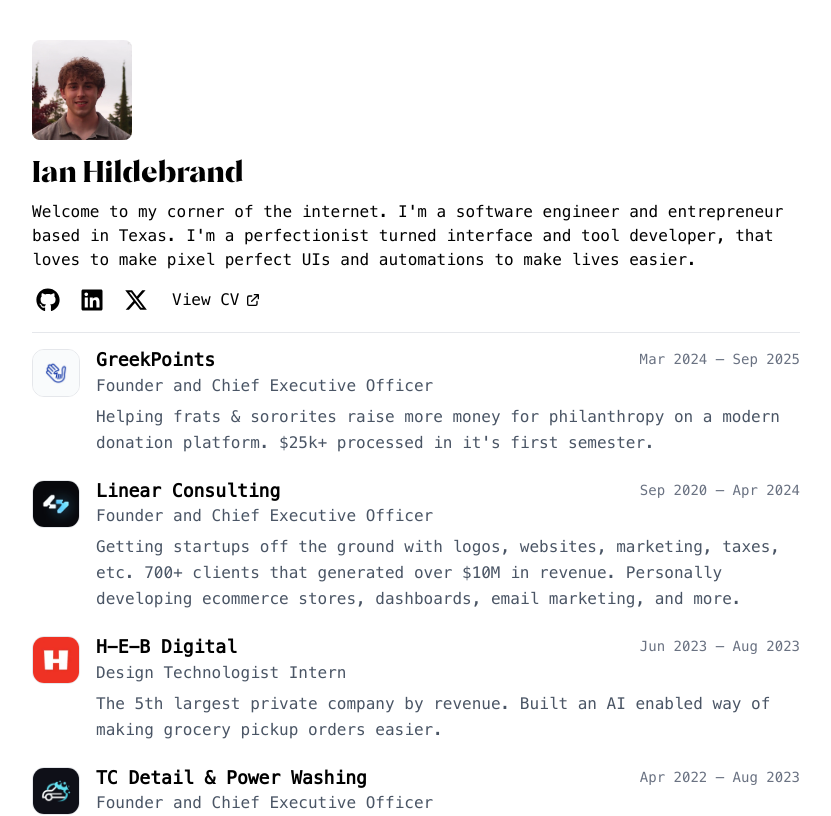
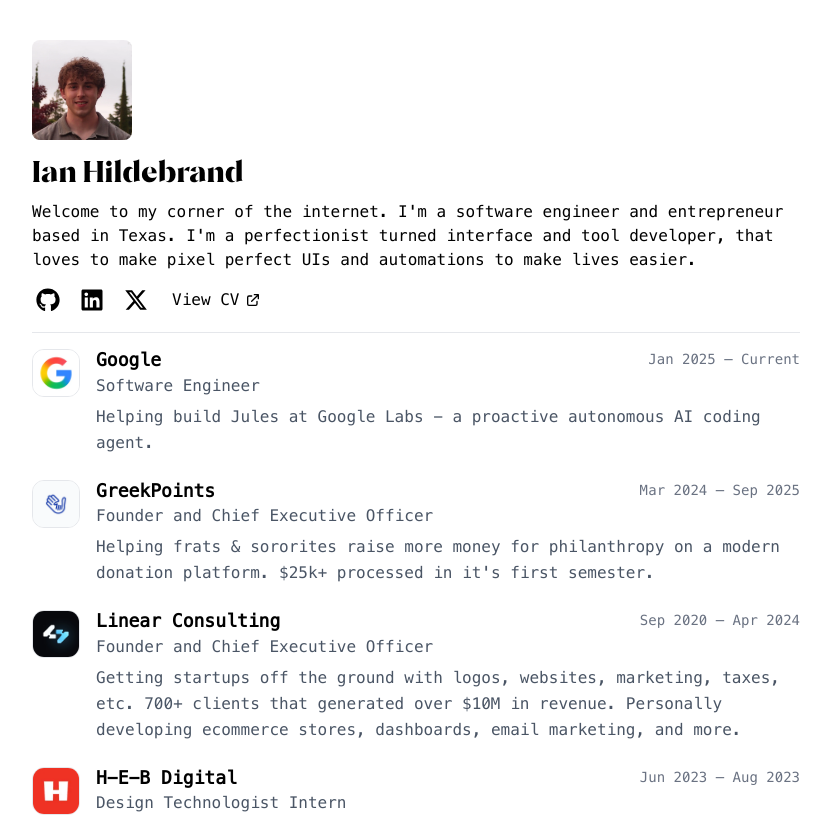
Before and after one commit to iHildy/iHildy.github.io, a Next.js app: page / in a window 1280 px wide. Shown: the top 816 px of the page, without its empty margins (224-1055 px from the left). Built offline with nearby package versions, Linux system fonts and the light colour scheme.

Commit message:
add google

```diff
--- a/src/app/_components/work.tsx
+++ b/src/app/_components/work.tsx
@@ -2,6 +2,15 @@
 import Link from "next/link";
 
 const workExperiences = [
+  {
+    company: "Google",
+    position: "Software Engineer",
+    period: "Jan 2025 — Current",
+    logoSrc: "/work/google.webp",
+    logoAlt: "Google logo",
+    description: "Helping build Jules at Google Labs - a proactive autonomous AI coding agent.",
+    companyUrl: "https://jules.google/"
+  },
   {
     company: "GreekPoints",
     position: "Founder and Chief Executive Officer",
```
Also changed, not shown: public/work/google.webp (added).
